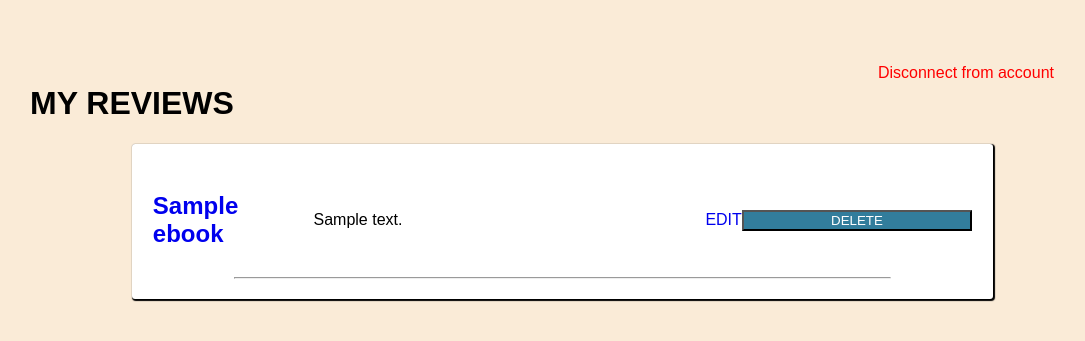
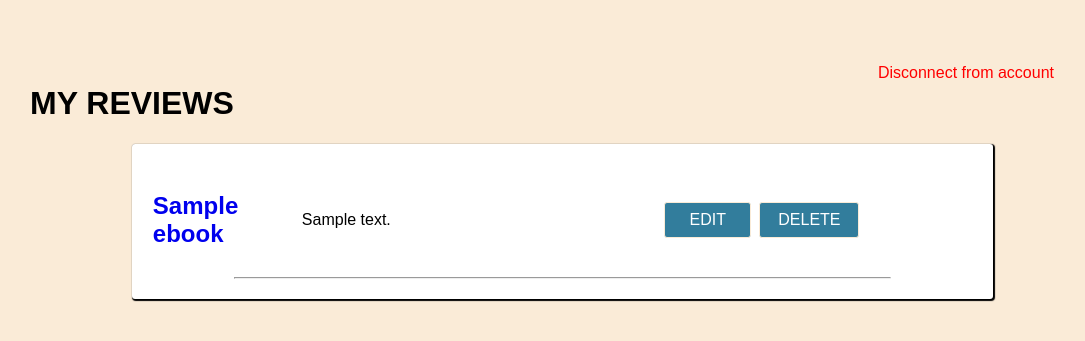
Before and after one commit to NicolasLacombe-0/eBookShare, a Symfony app: template templates/book/profile.html.twig in a window 1280 px wide. Shown: the part 120-461 px from the top of the page, without its empty margins (98-1183 px from the left). Run offline with Twig, Linux system fonts and the light colour scheme; the template is opened without the code that fills it: most values are stand-ins (such as "Sample title", 1, 10 or a date in 2020); some libraries are stand-ins or nearby versions.

Commit message:
delete function now works, css adjusted for buttons in the profile page

```diff
--- a/public/css/style.css
+++ b/public/css/style.css
@@ -176,7 +176,22 @@
   width: 50%;
   padding: 1%;
 }
+body main .reviews .review .btn {
+  display: flex;
+  height: 36px !important;
+  justify-content: center;
+  align-items: center;
+  width: 100px;
+  color: white;
+  height: 50%;
+  background-color: #327D9C;
+  border-radius: 3px;
+  box-sizing: border-box;
+  border: 1px solid #FAEBD7;
+  margin-right: 1%;
+}
 body main .reviews .review input {
+  width: 100px;
   color: white;
   height: 50%;
   background-color: #327D9C;
--- a/public/scss/_main.scss
+++ b/public/scss/_main.scss
@@ -139,7 +139,22 @@
                     width: 50%;
                     padding: 1%;
                 }
+                .btn{
+                    display: flex;
+                    height: 36px !important;
+                    justify-content: center;
+                    align-items: center;
+                    width: 100px;
+                    color: white;
+                    height: 50%;
+                    background-color: $gb;
+                    border-radius: 3px;
+                    box-sizing: border-box;
+                    border: 1px solid #FAEBD7;
+                    margin-right: 1%;
+                }
                 input{
+                    width: 100px;
                     color: white;
                     height: 50%;
                     background-color: $gb;
--- a/src/Controller/BookController.php
+++ b/src/Controller/BookController.php
@@ -27,7 +27,7 @@
     }
 
     /**
-     * @Route("/account", name="account")
+     * @Route("/account", name="account", methods="GET")
      */
     public function profile(CommentRepository $commentRepository): Response
     {
@@ -46,9 +46,9 @@
     }
 
     /**
-     * @Route("/account", name="commentDeletion", methods="delete")
+     * @Route("/account/{id}", name="commentDeletion", methods="delete")
      */
-    public function suppression(Comment $comment, Request $request, EntityManagerInterface $entityManager): Response
+    public function deletion(Comment $comment, Request $request, EntityManagerInterface $entityManager): Response
     {
         if ($this->isCsrfTokenValid('SUP'.$comment->getId(), $request->get('_token'))) {
             $entityManager->remove($comment);
--- a/templates/book/profile.html.twig
+++ b/templates/book/profile.html.twig
@@ -15,20 +15,22 @@
                 <h2>{{review.ebook.title}}</h2>
             </a>
             <p>{{review.content}}</p>
-            <a href="{{ path('commentEdit',{'id' : review.id, 'ebook' : review.ebook.id}) }}">EDIT</a>
-            {# <input type="submit" value="EDIT">
-            <input type="submit" value="DELETE"> #}
-            {# {{form_start(commentForm)}}
-                {{form_row(commentForm.content,{'attr':{'placeholder':review.content},'label':' '})}}
-                <button type="submit" class="btn">EDIT</button>
-            {{form_end(commentForm)}} #}
+            <a class="btn" href="{{ path('commentEdit',{'id' : review.id, 'ebook' : review.ebook.id}) }}">EDIT</a>
+
+            {# to eventually edit comments from this page (not figured out how yet) #}
+
+            {# {{ form_start(form)}}
+            {{form_row(form.content,{'attr':{'placeholder':comment.content,'label':'Edit your comment'}})}}
+            <input type="submit" class="btn" value="Edit">
+            {{ form_end(form) }} #}
+
+            {# <a href="{{ path('commentDeletion',{'id':review.id}) }}">DELETE</a> #}
 
             <form method="POST" action="{{ path('commentDeletion',{'id' : review.id}) }}">
                 <input type="hidden" name="_method" value="delete">
                 <input type="hidden" name="_token" value="{{csrf_token('SUP' ~ review.id ) }}">
-                <input type="submit" value="DELETE">
+                <input class="btn" type="submit" name="_method" value="DELETE">
             </form>
-
         </div>
         <hr>
         {% endfor %}
```
Also changed, not shown: 1 other file.
